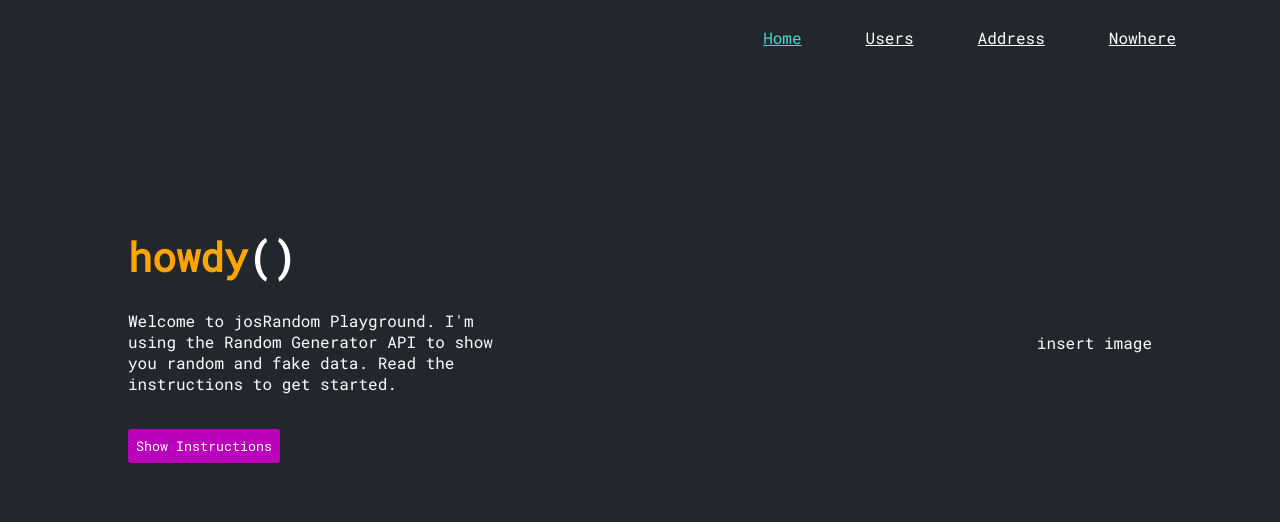
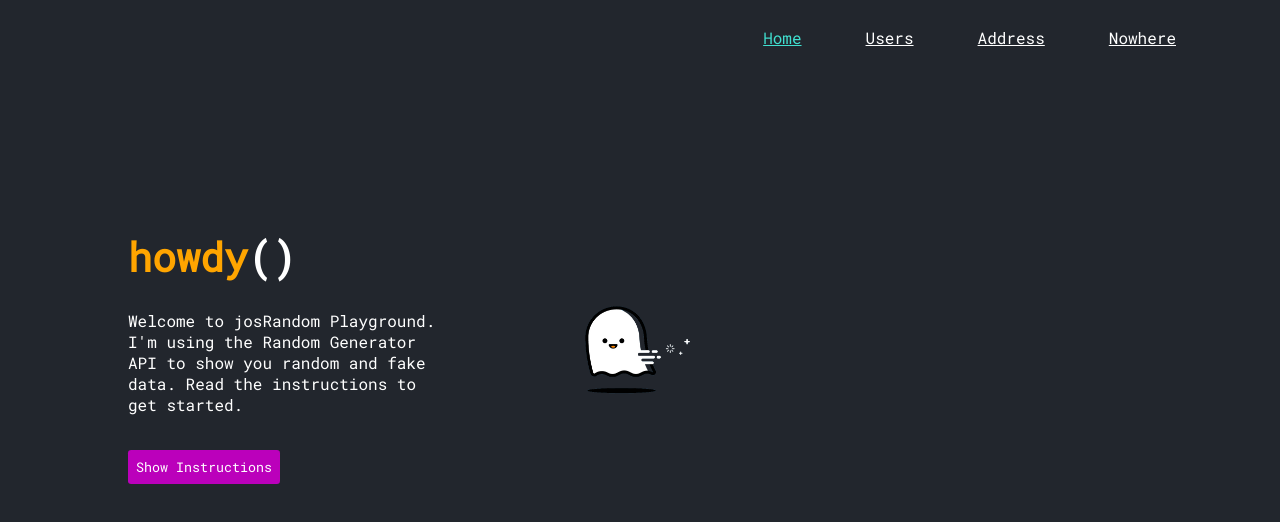
Before and after one commit to cano0029/mad9135-c2-react-router, a React (Create React App) app: page / in a window 1280 px wide. Shown: the top 522 px of the page. Built offline with nearby package versions, Linux system fonts and the light colour scheme; no server answers.

Commit message:
Add ghost image on home page

```diff
--- a/src/components/Home/Home.js
+++ b/src/components/Home/Home.js
@@ -1,11 +1,16 @@
+import ghost from './ghost.png';
 import './home.css';
 import { useState } from 'react';
-import Instructions from '../Instructions';
 
 const Home = (props) => {
-  const [image, setImage] = useState('insert image');
+  const [instructions, setInstructions] = useState('');
   function showInstructions() {
-    setImage(Instructions);
+    setInstructions(`I am your instructions I will tell you to do a lot of things! Nullam
+    eget felis eget nunc lobortis mattis aliquam faucibus. Nam at lectus
+    urna duis convallis convallis tellus id interdum. Orci nulla
+    pellentesque dignissim enim. Est lorem ipsum dolor sit amet. Commodo
+    quis imperdiet massa tincidunt nunc. Auctor augue mauris augue neque
+    gravida in fermentum et sollicitudin.`);
   }
   return (
     <main className="home-container">
@@ -19,8 +24,11 @@ const Home = (props) => {
         </p>
         <button onClick={showInstructions}>Show Instructions</button>
       </div>
+      <div className="img-container">
+        <img src={ghost} alt="ghost" />
+      </div>
       <div className="instructions">
-        <p>{image}</p>
+        <p>{instructions}</p>
       </div>
     </main>
   );
--- a/src/components/Home/home.css
+++ b/src/components/Home/home.css
@@ -39,3 +39,31 @@
 .instructions p {
   text-align: right;
 }
+
+.img-container img {
+  width: 10vw;
+}
+
+/* TO DO: animation not working in transparent png */
+.img-container {
+  transform: translateX(4rem);
+  animation: floating 10s linear infinite;
+}
+
+@keyframes floating {
+  0% {
+    top: 33%;
+  }
+  30% {
+    top: 40%;
+  }
+  50% {
+    top: 33%;
+  }
+  70% {
+    top: 25%;
+  }
+  100% {
+    top: 33%;
+  }
+}
--- a/src/components/Instructions.js
+++ /dev/null
@@ -1,21 +0,0 @@
-const Instructions = () => {
-  return (
-    <>
-      <p>
-        I am your instructions I will tell you to do a lot of things! Nullam
-        eget felis eget nunc lobortis mattis aliquam faucibus. Nam at lectus
-        urna duis convallis convallis tellus id interdum. Orci nulla
-        pellentesque dignissim enim. Est lorem ipsum dolor sit amet. Commodo
-        quis imperdiet massa tincidunt nunc. Auctor augue mauris augue neque
-        gravida in fermentum et sollicitudin. Commodo viverra maecenas accumsan
-        lacus vel facilisis volutpat. Pellentesque elit eget gravida cum sociis
-        natoque. Vel turpis nunc eget lorem. Turpis tincidunt id aliquet risus
-        feugiat in. Blandit turpis cursus in hac habitasse. Donec ac odio tempor
-        orci dapibus ultrices in iaculis. Id cursus metus aliquam eleifend mi in
-        nulla.
-      </p>
-    </>
-  );
-};
-
-export default Instructions;
```
Also changed, not shown: src/components/Home/ghost.png (added).
